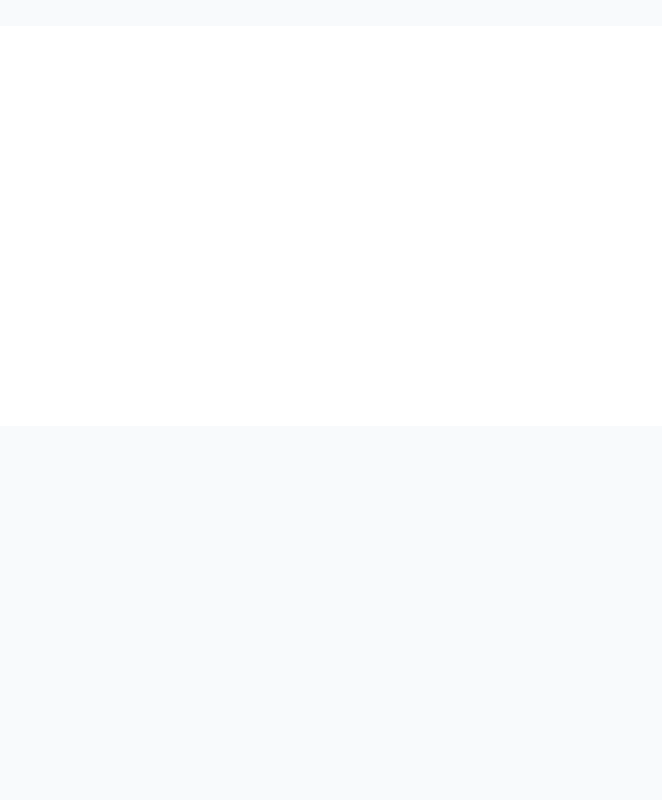
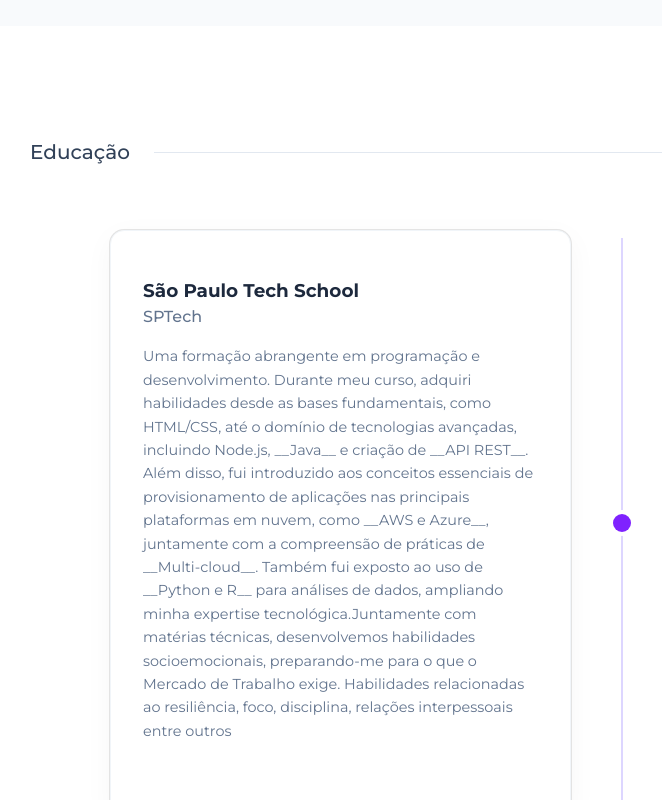
Before and after one commit to LucasTeixeira793/resume, a Next.js app: page / in a window 1280 px wide. Shown: the part 2260-3060 px from the top of the page, without its empty margins (18-680 px from the left). Built offline with nearby package versions, Linux system fonts and the light colour scheme.

Commit message:
Sessão Educação

```diff
--- a/src/app/page.jsx
+++ b/src/app/page.jsx
@@ -4,9 +4,13 @@
 import { resumeData } from '@/data';
 import { Button } from '@/components/ui/button';
 import { Card, CardContent } from '@/components/ui/card';
-import { Globe, Download, Database, Cloud, Code, Terminal, Layers, BrainCircuit, MessageCircle, GitMerge } from 'lucide-react';
 import Image from 'next/image';
 import { motion } from 'framer-motion';
+import {
+  Globe, Download, Database, Cloud, Code, Terminal,
+  Layers, BrainCircuit, MessageCircle, GitMerge,
+  GraduationCap, Book
+} from 'lucide-react';
 
 const getSkillStyle = (skillName) => {
   const styles = {
@@ -118,7 +122,7 @@
               </div>
 
               <p className="text-slate-500 leading-relaxed text-base md:text-lg max-w-3xl">
-                {data.description}
+                {data.description || 'Atualmente atuando como desenvolvedor Back-end no Banco Safra SA. Apaixonado por tecnologia, busco desafios que ampliem minhas habilidades em arquitetura de sistemas e soluções escaláveis.'}
               </p>
 
               <Button
@@ -224,8 +228,8 @@
                         </div>
 
                         <div className={`px-4 py-1.5 rounded-full text-[0.75rem] font-medium whitespace-nowrap ${job.isCurrent
-                            ? 'bg-violet-50 text-violet-600'
-                            : 'bg-slate-100 text-slate-400'
+                          ? 'bg-violet-50 text-violet-600'
+                          : 'bg-slate-100 text-slate-400'
                           }`}>
                           {job.period}
                         </div>
@@ -244,8 +248,77 @@
           </div>
         </section>
 
-        <section id="educacao" className="w-full bg-white py-20 md:py-28 scroll-mt-16 min-h-[50vh]">
-          <div className="max-w-[1400px] mx-auto px-6 md:px-12 text-center text-slate-400 italic">
+        <section id="educacao" className="w-full bg-white py-20 md:py-28 scroll-mt-16">
+          <div className="max-w-[1400px] mx-auto px-6 md:px-12">
+
+            <div className="flex items-center gap-6 mb-16">
+              <h2 className="text-xl font-medium text-slate-700 whitespace-nowrap">
+                {lang === 'pt' ? 'Educação' : 'Education'}
+              </h2>
+              <div className="h-[1px] bg-slate-200 flex-1"></div>
+            </div>
+
+            <div className="relative max-w-5xl mx-auto">
+
+              <div className="absolute left-[19px] md:left-1/2 top-2 bottom-2 w-[2px] bg-violet-200 md:-translate-x-1/2"></div>
+
+              {data.education.map((edu, index) => {
+                const isLeft = index % 2 === 0;
+
+                return (
+                  <motion.div
+                    key={index}
+                    initial={{ opacity: 0, y: 20 }}
+                    whileInView={{ opacity: 1, y: 0 }}
+                    viewport={{ once: true }}
+                    transition={{ duration: 0.5, delay: index * 0.1 }}
+                    className={`relative flex flex-col md:flex-row items-start md:items-center justify-between mb-12 ${isLeft ? 'md:flex-row-reverse' : ''
+                      }`}
+                  >
+                    <div className="hidden md:block md:w-[45%]"></div>
+
+                    <div className="absolute left-[11px] md:left-1/2 transform md:-translate-x-1/2 w-[18px] h-[18px] rounded-full bg-violet-600 shadow-[0_0_0_4px_white] z-10 mt-7 md:mt-0"></div>
+
+                    <div className="w-full pl-12 md:pl-0 md:w-[45%]">
+                      <Card className="border border-slate-100 shadow-[0_8px_30px_rgb(0,0,0,0.04)] bg-white hover:shadow-[0_8px_30px_rgb(0,0,0,0.08)] transition-all duration-300">
+                        <CardContent className="p-8">
+
+                          <div className="mb-4 space-y-1">
+                            <h3 className="text-[1.15rem] font-bold text-slate-800 leading-tight">
+                              {edu.title.includes(' - ') ? edu.title.split(' - ')[0] : edu.title}
+                            </h3>
+                            {edu.title.includes(' - ') && (
+                              <p className="text-[1rem] text-slate-500 font-medium">
+                                {edu.title.split(' - ')[1]}
+                              </p>
+                            )}
+                          </div>
+
+                          <p className="text-slate-500 text-[0.9rem] leading-relaxed mb-6">
+                            {edu.contents}
+                          </p>
+
+                          {edu.techs && edu.techs.length > 0 && (
+                            <div className="flex flex-wrap gap-2">
+                              {edu.techs.map((tech, tIdx) => (
+                                <span
+                                  key={tIdx}
+                                  className="px-3 py-1 border border-violet-300 text-violet-500 bg-transparent text-[0.75rem] font-medium rounded-md"
+                                >
+                                  {tech}
+                                </span>
+                              ))}
+                            </div>
+                          )}
+
+                        </CardContent>
+                      </Card>
+                    </div>
+                  </motion.div>
+                );
+              })}
+            </div>
+
           </div>
         </section>
 
```
